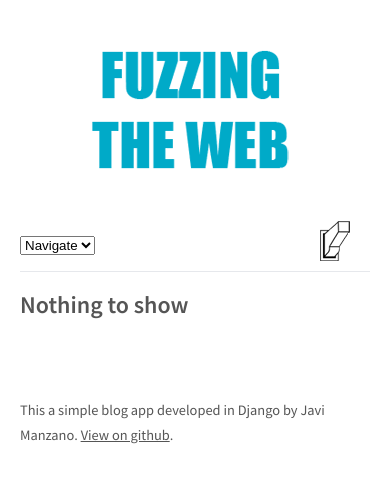
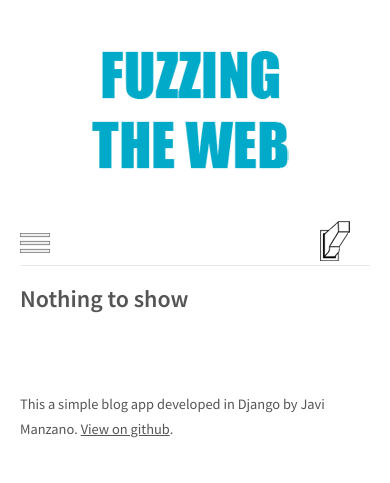
Before and after one commit to jgasteiz/fuzzingtheweb, a Django app: template blog/templates/list.html in a window 390 px wide. Shown: the top 483 px of the page. Run offline with Django 3.2, Linux system fonts and the light colour scheme; the template is opened without the code that fills it, so the values that code supplies are empty; some libraries are stand-ins or nearby versions.

Commit message:
Add enhanced responsive menu

```diff
--- a/blog/static/js/main.js
+++ b/blog/static/js/main.js
@@ -11,7 +11,7 @@ $(document).ready(function () {
     /*
      * When the light switcher is clicked, toggles between normal and night-mode.
      */
-    $('.light-switch').click(function (e) {
+    $('#light_switch').click(function (e) {
         e.preventDefault();
         $('body').toggleClass('night-mode').toggleClass('normal');
         var url = $(this).attr('data-href') + $('body').attr('class');
@@ -21,28 +21,11 @@ $(document).ready(function () {
     });
 
     /*
-     * When enter-key is pressed when writing some search, it searches it.
-     */
-    $('.fuzz-finder').keypress(function (e) {
-        if (e.charCode === 13) {
-            findPosts();
-        }
-    });
-
-    /*
      * When the go-button is pressed when writing some search, it searches it.
      */
-    $('.fuzz-finder-go').click(function () { findPosts(); });
-
-    /*
-     * Retrieves the text from the input box and starts the search.
-     */
-    var findPosts = function() {
-        var inputText = $('.fuzz-finder').val().replace(/ /g, '+');
-        if (inputText !== '') {
-            window.location.href = '/search/' + inputText + '/';
-        }
-    };
+    $('#menu_opener').click(function () {
+        $('#menu').slideToggle();
+    });
 
     /*
      * Ajax logic for archive viewing.
--- a/blog/templates/base.html
+++ b/blog/templates/base.html
@@ -38,18 +38,8 @@
 		<header>
 			<div class="fuzzy"></div>
 			<nav>
-				<select class="responsive-navbar" onchange="location.href=this.value">
-					<option selected value="/">Navigate</option>
-					<option value="/">Home</option>
-					{% for item in navItems %}
-					<option value="{{ item.url }}">{{ item.name }}</option>
-					{% endfor %}
-					<option value="/archive/">Archive</option>
-					{% if user.is_superuser %}
-					<option value="/admin/blog/post/add/">Post</option>
-					{% endif %}
-				</select>
-				<ul>
+				<h1 id="menu_opener"></h1>
+				<ul id="menu">
 					<li><a href="/">Home</a></li>
 					{% for item in navItems %}
 					<li>
@@ -68,7 +58,7 @@
 					</li>
 					{% endif %}
 				</ul>
-				<i class="light-switch" data-href="/_ajax/night-mode/"></i>
+				<i id="light_switch" class="light-switch" data-href="/_ajax/night-mode/"></i>
 			</nav>
 		</header>
 
--- a/sass/_header.scss
+++ b/sass/_header.scss
@@ -39,7 +39,9 @@ header {
         -moz-user-select: none;
         -ms-user-select: none;
         user-select: none;
-
+        h1 {
+            display: none;
+        }
         ul {
             list-style-type: none;
             margin: 0;
@@ -74,17 +76,5 @@ header {
             top: 0;
             width: 30px;
         }
-        .fuzz-finder {
-            font-size: 0.8em;
-            margin: 10px auto 0;
-            width: auto;
-        }
-        .fuzz-finder-go {
-            width: 100%;
-        }
-        .responsive-navbar {
-            display: none;
-            margin: 16px 0;
-        }
     }
 }
--- a/sass/_vars.scss
+++ b/sass/_vars.scss
@@ -1,5 +1,6 @@
 /* -- Sizes -- */
 $breakpoint-1: 920px;
+$breakpoint-2-edge: 641px;
 $breakpoint-2: 640px;
 $body-margin: 20px auto 40px;
 $body-margin-responsive: 20px 0 0;
--- a/sass/fuzzopress.scss
+++ b/sass/fuzzopress.scss
@@ -179,6 +179,15 @@ body.night-mode {
 }
 
 /* -- Responsive -- */
+@media(min-width: $breakpoint-2-edge) {
+    header {
+        nav {
+            ul {
+                display: block !important;
+            }
+        }
+    }
+}
 @media(max-width: $breakpoint-2) {
     body {
         margin: $body-margin-responsive;
@@ -194,12 +203,27 @@ body.night-mode {
             }
         }
         nav {
+            min-height: 45px;
             margin: 0 0 20px;
-            .responsive-navbar {
-                display: inline-block;
+            h1 {
+                background-image: url(img/open-responsive.png);
+                background-repeat: no-repeat;
+                background-position: left center;
+                display: block;
+                height: 45px;
+                margin: 0;
+                width: 80px;
             }
             ul {
                 display: none;
+                li {
+                    border-top: 1px solid $tertiary-color;
+                    display: block;
+                    padding: 0;
+                    a {
+                        display: block;
+                    }
+                }
             }
         }
     }
```
Also changed, not shown: blog/static/css/fuzzopress.css, blog/static/css/img/open-responsive.png (added).
